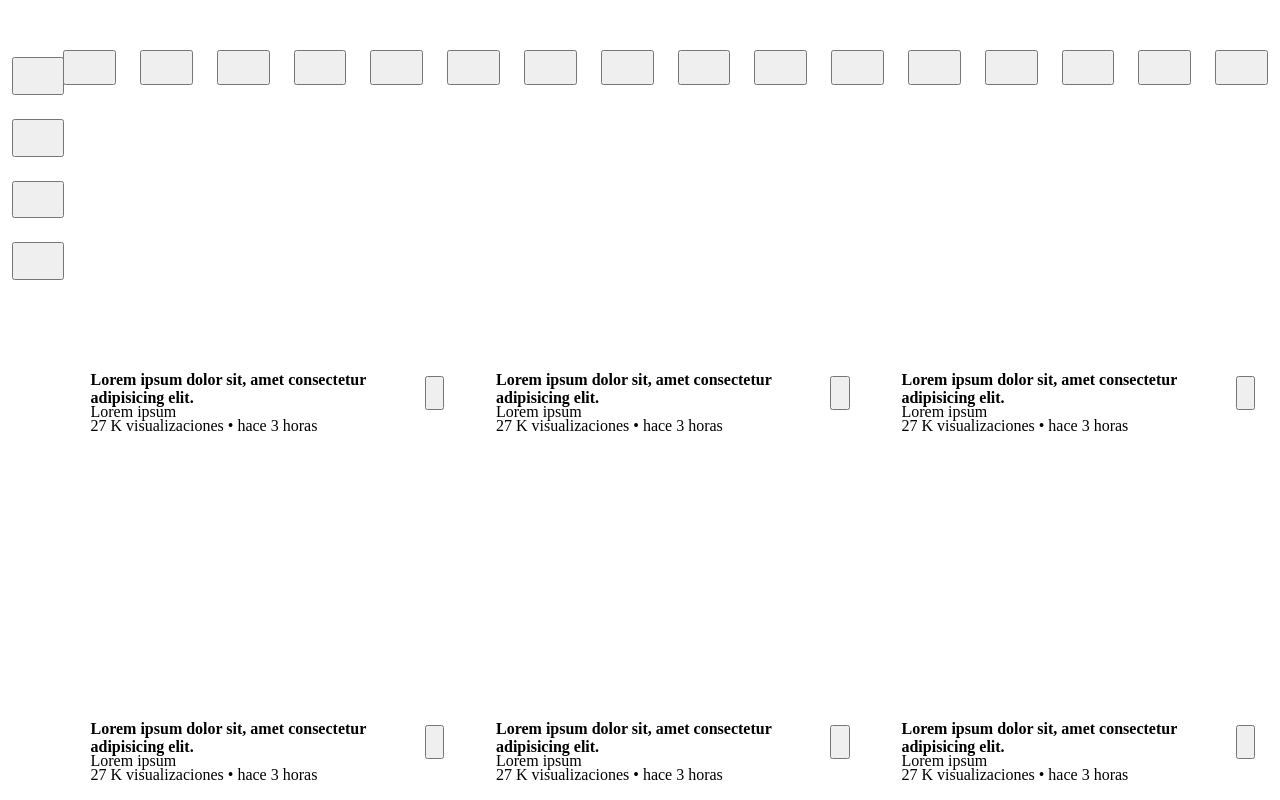
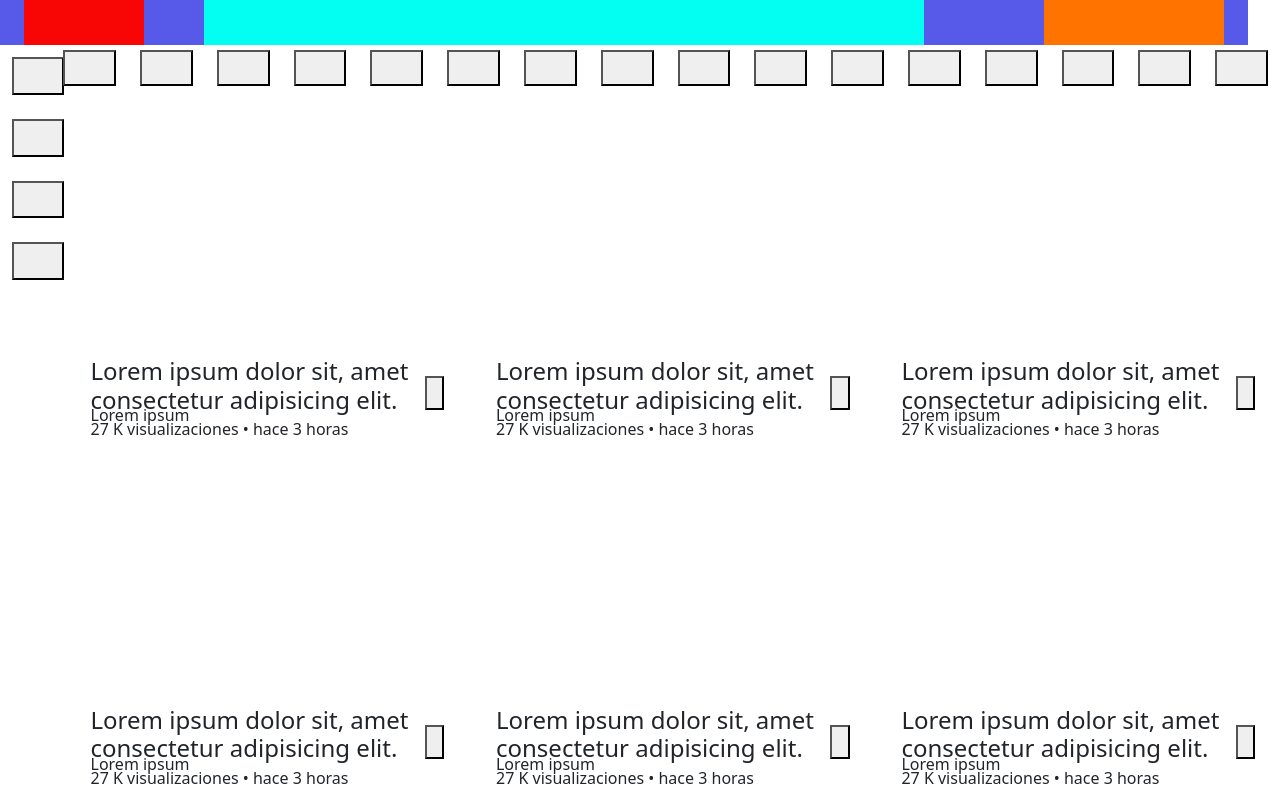
Before and after one commit to GonzaloC-Dev/Youtube_landing_page, a website: page Views/index.html in a window 1280 px wide. Drawn offline with nearby package versions, Linux system fonts and the light colour scheme.

```diff
--- a/Styles/landing_page.css
+++ b/Styles/landing_page.css
@@ -12,7 +12,7 @@
   align-items: start;
 }
 .headerContainer {
-  /*background-color: #5759e9;*/
+  background-color: #5759e9;
   width: 97.5%;
   height: 6%;
   display: flex;
@@ -20,18 +20,21 @@
   justify-content: space-between;
   padding: 0 24px;
 }
-.startContainer {
-  /*background-color: #f80505;*/
+.menuAndLogoContainer {
+  background-color: #f80505;
   width: 10%;
   height: 100%;
+  display: flex;
+  align-items: center;
 }
+
 .searchBarContainer {
-  /*background-color: #02fff2;*/
+  background-color: #02fff2;
   width: 60%;
   height: 100%;
 }
 .buttonsContainer {
-  /*background-color: #ff7300;*/
+  background-color: #ff7300;
   width: 15%;
   height: 100%;
 }
--- a/Views/Landing_page.html
+++ b/Views/index.html
@@ -4,11 +4,15 @@
     <meta charset="UTF-8" />
     <meta name="viewport" content="width=device-width, initial-scale=1.0" />
     <title>Document</title>
+    <link href="https://cdn.jsdelivr.net/npm/bootstrap@5.3.7/dist/css/bootstrap.min.css" rel="stylesheet" integrity="sha384-LN+7fdVzj6u52u30Kp6M/trliBMCMKTyK833zpbD+pXdCLuTusPj697FH4R/5mcr" crossorigin="anonymous">
     <link rel="stylesheet" href="../Styles/Landing_page.css" />
   </head>
   <body class="bodyContainer">
+    <script src="https://cdn.jsdelivr.net/npm/bootstrap@5.3.7/dist/js/bootstrap.bundle.min.js" integrity="sha384-ndDqU0Gzau9qJ1lfW4pNLlhNTkCfHzAVBReH9diLvGRem5+R9g2FzA8ZGN954O5Q" crossorigin="anonymous"></script>
     <div class="headerContainer">
-      <div class="startContainer"></div>
+      <div class="menuAndLogoContainer">
+
+      </div>
       <div class="searchBarContainer"></div>
       <div></div>
       <div class="buttonsContainer"></div>
@@ -69,7 +73,7 @@
             <div class="detailContent">
               <div class="iconChannel"></div>
               <div class="textsContainer">
-                 <div class="titleText">
+                <div class="titleText">
                   <h4>
                     Lorem ipsum dolor sit, amet consectetur adipisicing elit.
                   </h4>
--- /dev/null
+++ b/package.json
@@ -0,0 +1,5 @@
+{
+  "dependencies": {
+    "bootstrap-icons": "^1.13.1"
+  }
+}
```
Also changed, not shown: 2 other files.
